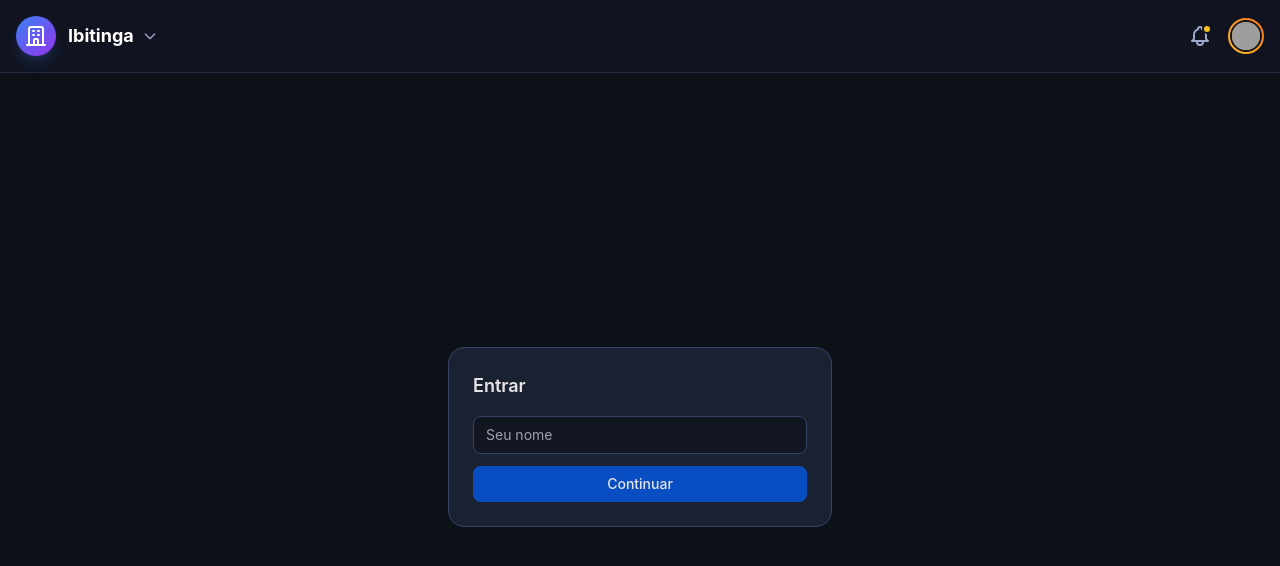
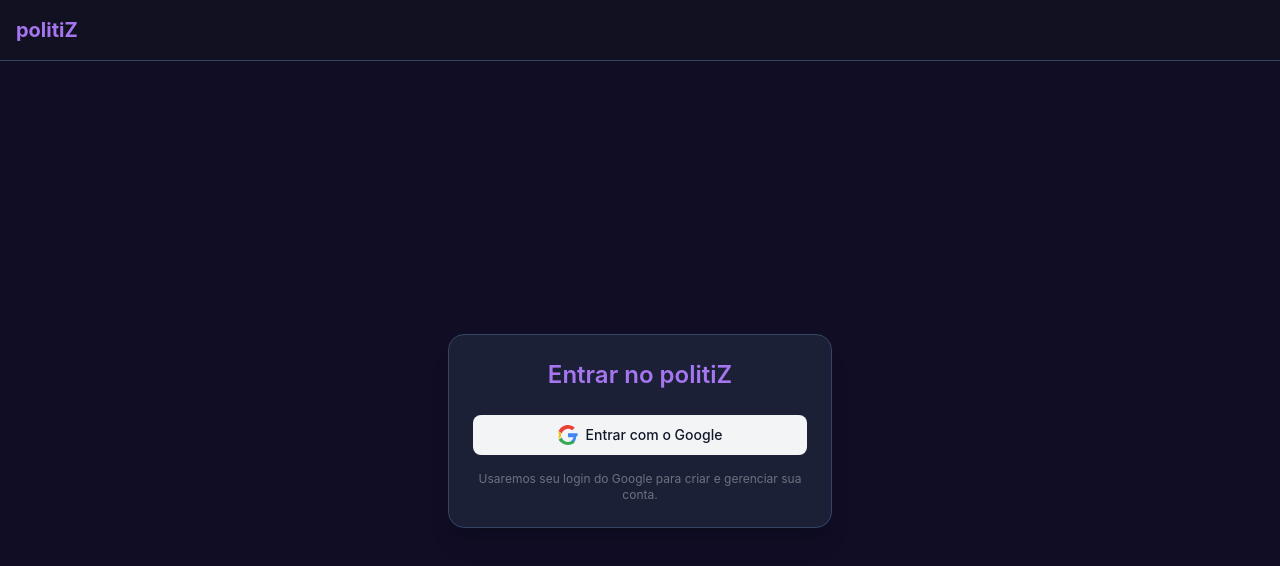
Before and after one commit to davidtav/politiZ, a Next.js app in the folder frontend/: page /login in a window 1280 px wide. Shown: the top 566 px of the page. Built offline with nearby package versions, Linux system fonts and the light colour scheme; no server answers; grey boxes are pictures that could not be loaded.

Commit message:
feat:criacao do processo de login em duas etapas google + form redirecionando para a home (/)

```diff
--- a/frontend/app/login/page.tsx
+++ b/frontend/app/login/page.tsx
@@ -1,25 +1,309 @@
-"use client";
-import { Topbar } from '../../components/Topbar';
-import { useAuth } from '../../hooks/useAuth';
-import { useState } from 'react';
+'use client';
+
+import React, { useState, useEffect, useCallback, useMemo } from 'react';
 import { useRouter } from 'next/navigation';
+import axios from 'axios';;
+import { initializeApp } from 'firebase/app';
+import {
+  getAuth,
+  GoogleAuthProvider,
+  signInWithPopup,
+  onAuthStateChanged,
+  User,
+} from 'firebase/auth';
+
+
+// --- DEFINIÇÕES DE TIPOS ---
+interface UserAuth extends User {
+    displayName: string | null;
+    email: string | null;
+}
+
+interface RegistrationData {
+    name: string;
+    email: string;
+    dateOfBirth: string;
+    city: string;
+    password?: string;
+}
+
+// --- CONFIGURAÇÃO DE AMBIENTE E VARIÁVEIS GLOBAIS ---
+const API_BASE_URL: string = 'http://localhost:3001';
+
+// Definindo a variável global para o TypeScript
+declare const __firebase_config: string;
+
+// Inicialização segura do Firebase
+// Carregando as chaves do .env.local do Next.js
+const firebaseConfig = {
+    apiKey: process.env.NEXT_PUBLIC_FIREBASE_API_KEY as string,
+    authDomain: process.env.NEXT_PUBLIC_FIREBASE_AUTH_DOMAIN as string,
+    projectId: process.env.NEXT_PUBLIC_FIREBASE_PROJECT_ID as string,
+    storageBucket: process.env.NEXT_PUBLIC_FIREBASE_STORAGE_BUCKET as string,
+    messagingSenderId: process.env.NEXT_PUBLIC_FIREBASE_MESSAGING_SENDER_ID as string,
+    appId: process.env.NEXT_PUBLIC_FIREBASE_APP_ID as string,
+};
+
+// DEBUG: Log para verificar se a chave está sendo lida do .env.local
+console.log(`[Firebase Debug] API Key sendo usada: ${firebaseConfig.apiKey}`);
+// --- FIM DEBUG ---
+
+
+const app = initializeApp(firebaseConfig);
+const auth = getAuth(app);
+const googleProvider = new GoogleAuthProvider();
+
+// --- 1. HOOK DE AUTENTICAÇÃO ---
+const useAuthFlow = () => {
+  const [currentUser, setCurrentUser] = useState<UserAuth | null>(null);
+  const [loading, setLoading] = useState<boolean>(true);
+  const [error, setError] = useState<string | null>(null);
+
+  useEffect(() => {
+    const unsubscribe = onAuthStateChanged(auth, (user) => {
+      // Faz o casting do tipo para UserAuth
+      setCurrentUser(user as UserAuth | null);
+      setLoading(false);
+    });
+    return unsubscribe;
+  }, []);
+
+  const signInWithGoogle = useCallback(async () => {
+    setLoading(true);
+    setError(null);
+    try {
+      const result = await signInWithPopup(auth, googleProvider);
+      console.log('Login do Google bem-sucedido!', result.user);
+    } catch (err: any) {
+      console.error('Erro no login do Google:', err);
+      setError('Falha ao autenticar com o Google. Tente novamente.');
+      setLoading(false);
+    }
+  }, []);
+
+  return { currentUser, loading, error, signInWithGoogle };
+};
+
+// --- 2. COMPONENTE Topbar SIMULADO ---
+const Topbar: React.FC = () => (
+  <header className="w-full p-4 border-b border-space-indigo-700 bg-space-indigo-900/50">
+    <div className="max-w-7xl mx-auto text-xl font-bold text-lavender-purple-300">
+      politiZ
+    </div>
+  </header>
+);
+
+// --- 3. COMPONENTE FORMULÁRIO DE REGISTRO ---
+interface RegistrationFormProps {
+    user: UserAuth;
+    onRegistrationSuccess: () => void;
+}
+
+const RegistrationForm: React.FC<RegistrationFormProps> = ({ user, onRegistrationSuccess }) => {
+  const [formData, setFormData] = useState<RegistrationData>({
+    name: user.displayName || '',
+    email: user.email || '',
+    dateOfBirth: '',
+    city: 'Ibitinga', // Cidade Fixa
+    password: '',
+  });
+  const [loading, setLoading] = useState<boolean>(false);
+  const [submitError, setSubmitError] = useState<string | null>(null);
+
+  const handleChange = (e: React.ChangeEvent<HTMLInputElement>) => {
+    const { name, value } = e.target;
+    setFormData((prev) => ({ ...prev, [name]: value }));
+  };
+
+  const handleSubmit = async (e: React.FormEvent) => {
+    e.preventDefault();
+    setLoading(true);
+    setSubmitError(null);
+
+    // Validação básica
+    if (!formData.name || !formData.email || !formData.dateOfBirth) {
+      setSubmitError('Por favor, preencha todos os campos obrigatórios.');
+      setLoading(false);
+      return;
+    }
+
+    const userData: RegistrationData = {
+      name: formData.name,
+      email: formData.email,
+      dateOfBirth: formData.dateOfBirth,
+      city: formData.city,
+      ...(formData.password && { password: formData.password }),
+    };
+
+    try {
+      // Envia os dados para o endpoint POST /users
+      await axios.post(`${API_BASE_URL}/users`, userData);
+
+      console.log('Registro de usuário no Backend bem-sucedido.');
+      onRegistrationSuccess();
+
+    } catch (err: any) {
+      console.error('Erro ao registrar usuário no backend:', err.response?.data || err.message);
+      setSubmitError(err.response?.data?.message || 'Falha ao registrar usuário. Verifique o console do backend.');
+    } finally {
+      setLoading(false);
+    }
+  };
+
+  const today = new Date();
+  const maxDate = new Date(today.setFullYear(today.getFullYear() - 13)).toISOString().split('T')[0];
+
+  return (
+    <div className="w-full max-w-lg bg-space-indigo-800/60 p-8 rounded-xl border border-space-indigo-700 shadow-2xl">
+      <h2 className="text-2xl font-semibold mb-6 text-lavender-purple-300">
+        Finalizar Registro
+      </h2>
+      <p className="text-sm text-gray-400 mb-6">
+        Precisamos de mais alguns dados para ativar sua conta no politiZ.
+      </p>
+
+      <form onSubmit={handleSubmit} className="space-y-4">
+        <div>
+          <label className="block text-sm font-medium text-gray-300 mb-1">Nome Completo</label>
+          <input
+            type="text"
+            name="name"
+            value={formData.name}
+            onChange={handleChange}
+            className="w-full px-4 py-2 rounded-lg bg-space-indigo-900 border border-space-indigo-700 text-sm outline-none focus:border-azure-blue-500"
+            required
+          />
+        </div>
+
+        <div>
+          <label className="block text-sm font-medium text-gray-300 mb-1">E-mail</label>
+          <input
+            type="email"
+            name="email"
+            value={formData.email}
+            readOnly
+            className="w-full px-4 py-2 rounded-lg bg-space-indigo-900 border border-space-indigo-700 text-sm outline-none cursor-not-allowed text-gray-500"
+          />
+        </div>
+
+        <div>
+          <label className="block text-sm font-medium text-gray-300 mb-1">Data de Nascimento</label>
+          <input
+            type="date"
+            name="dateOfBirth"
+            value={formData.dateOfBirth}
+            onChange={handleChange}
+            max={maxDate}
+            className="w-full px-4 py-2 rounded-lg bg-space-indigo-900 border border-space-indigo-700 text-sm outline-none focus:border-azure-blue-500 appearance-none"
+            required
+          />
+        </div>
+
+        <div>
+          <label className="block text-sm font-medium text-gray-300 mb-1">Cidade</label>
+          <input
+            type="text"
+            name="city"
+            value={formData.city}
+            readOnly
+            className="w-full px-4 py-2 rounded-lg bg-space-indigo-900 border border-space-indigo-700 text-sm outline-none cursor-not-allowed text-gray-500"
+          />
+        </div>
+
+        <div>
+          <label className="block text-sm font-medium text-gray-300 mb-1">Senha (Opcional)</label>
+          <input
+            type="password"
+            name="password"
+            value={formData.password}
+            onChange={handleChange}
+            placeholder="Deixe em branco se não quiser adicionar senha"
+            className="w-full px-4 py-2 rounded-lg bg-space-indigo-900 border border-space-indigo-700 text-sm outline-none focus:border-azure-blue-500"
+          />
+        </div>
+
+        {submitError && (
+          <p className="text-sm text-red-400 mt-3">{submitError}</p>
+        )}
+
+        <button
+          type="submit"
+          disabled={loading}
+          className="w-full py-2.5 mt-4 rounded-lg bg-azure-blue-600 hover:bg-azure-blue-500 text-sm font-medium transition duration-200 disabled:bg-gray-600 disabled:text-gray-400"
+        >
+          {loading ? 'Registrando...' : 'Concluir Registro'}
+        </button>
+      </form>
+    </div>
+  );
+};
+
+
+// --- 4. COMPONENTE PRINCIPAL (LoginPage) ---
+const GoogleIcon: React.FC = () => (
+    <svg xmlns="http://www.w3.org/2000/svg" width="24" height="24" viewBox="0 0 24 24" fill="currentColor" className="mr-2 h-5 w-5">
+      <path d="M12.0001 4.582c2.016 0 3.737.697 4.976 1.834l3.14-3.14C17.756 1.34 14.908 0 12.0001 0c-4.945 0-9.227 2.92-11.237 7.152l3.82 2.964c.945-3.056 3.82-5.187 7.417-5.534z" fill="#EA4335" />
+      <path d="M23.6391 12.28c0-.776-.07-1.536-.21-2.272H12.0001V14.63h6.582c-.328 1.76-1.34 3.237-2.827 4.24l3.053 2.373c1.78-1.637 2.87-3.924 2.87-6.813z" fill="#4285F4" />
+      <path d="M3.82 14.004c-.212-.66-.33-1.354-.33-2.074s.118-1.414.33-2.074L.0001 6.992C.674 8.358 1.13 9.948 1.13 12.074c0 2.126-.456 3.716-1.13 5.082l3.82-2.964z" fill="#FBBC05" />
+      <path d="M12.0001 24c3.275 0 6.046-1.08 8.06-2.92l-3.054-2.373c-1.12 1.05-2.585 1.68-4.996 1.68-3.597 0-6.472-2.125-7.417-5.534l-3.82 2.964C2.773 21.08 7.055 24 12.0001 24z" fill="#34A853" />
+    </svg>
+);
 
 export default function LoginPage() {
-  const { login } = useAuth();
-  const [name, setName] = useState('');
   const router = useRouter();
+   const { currentUser, loading, error, signInWithGoogle } = useAuthFlow();
+  const handleRegistrationSuccess = useCallback(() => {
+    console.log("SUCCESS: User registered. Redirecionando...");
+
+    // Redirecionamento para home
+    router.push('/');  // ✅ localhost:3000/
+  }, [router]);
+
+
+  const renderContent = useMemo(() => {
+    if (loading) {
+      return <p className="text-lavender-purple-400">Carregando...</p>;
+    }
+
+    // 1. Usuário logado pelo Google -> Exibe o Formulário de Registro
+    if (currentUser) {
+      return <RegistrationForm user={currentUser} onRegistrationSuccess={handleRegistrationSuccess} />;
+    }
+
+    // 2. Tela de Login (Botão Google)
+    return (
+      <div className="w-full max-w-sm bg-space-indigo-800/60 p-6 rounded-xl border border-space-indigo-700 shadow-xl text-center">
+        <h2 className="text-2xl font-semibold mb-6 text-lavender-purple-300">
+          Entrar no politiZ
+        </h2>
+
+        {error && (
+          <p className="text-sm text-red-400 mb-4">{error}</p>
+        )}
+
+        <button
+          onClick={signInWithGoogle}
+          disabled={loading}
+          className="w-full flex items-center justify-center py-2.5 rounded-lg bg-gray-100 hover:bg-gray-200 text-gray-900 text-sm font-medium transition duration-200 disabled:opacity-50"
+        >
+          <GoogleIcon />
+          Entrar com o Google
+        </button>
+
+        <p className="text-xs text-gray-500 mt-4">
+            Usaremos seu login do Google para criar e gerenciar sua conta.
+        </p>
+
+      </div>
+    );
+  }, [loading, currentUser, error, signInWithGoogle, handleRegistrationSuccess]);
+
+
   return (
-    <main className="min-h-screen flex flex-col">
+    <main className="min-h-screen flex flex-col bg-[#100D25] text-white font-sans">
       <Topbar />
-      <div className="flex-1 flex flex-col items-center justify-center px-4">
-        <div className="w-full max-w-sm bg-space-indigo-800/60 p-6 rounded-xl border border-space-indigo-700">
-          <h2 className="text-lg font-semibold mb-4">Entrar</h2>
-          <input value={name} onChange={e=>setName(e.target.value)} placeholder="Seu nome" className="w-full mb-3 px-3 py-2 rounded-lg bg-space-indigo-900 border border-space-indigo-700 text-sm outline-none focus:border-lavender-purple-500" />
-          <button
-            onClick={()=> { login(name || 'Visitante'); router.push('/'); }}
-            className="w-full py-2 rounded-lg bg-azure-blue-600 hover:bg-azure-blue-500 text-sm font-medium"
-          >Continuar</button>
-        </div>
+      <div className="flex-1 flex flex-col items-center justify-center p-4">
+        {renderContent}
       </div>
     </main>
   );
--- a/frontend/package.json
+++ b/frontend/package.json
@@ -9,6 +9,7 @@
   },
   "dependencies": {
     "axios": "^1.13.2",
+    "firebase": "^12.6.0",
     "framer-motion": "10.16.4",
     "next": "^14.2.33",
     "react": "18.2.0",
```
Also changed, not shown: 1 other file (tests, documents, lock files or other folders).
